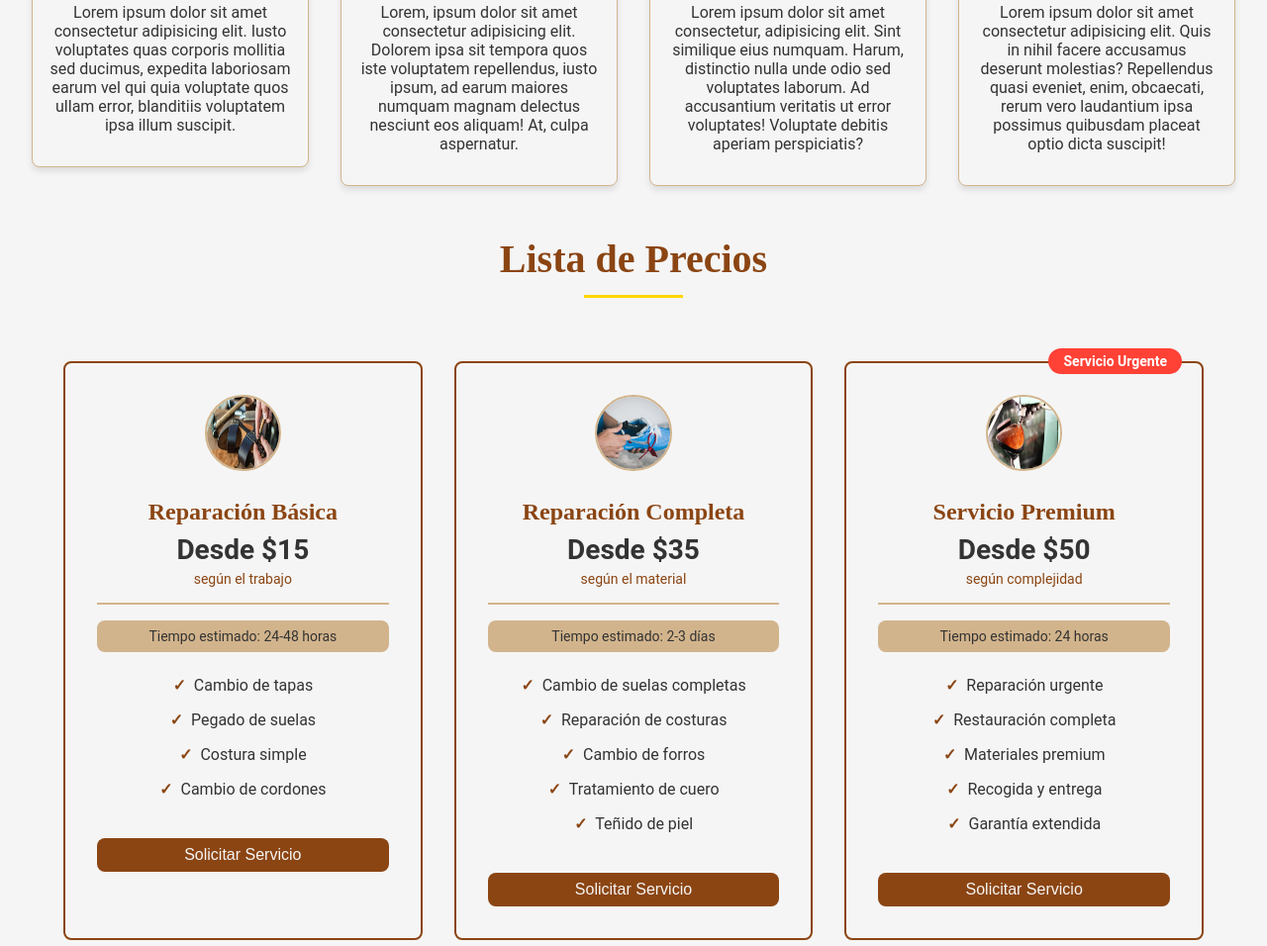
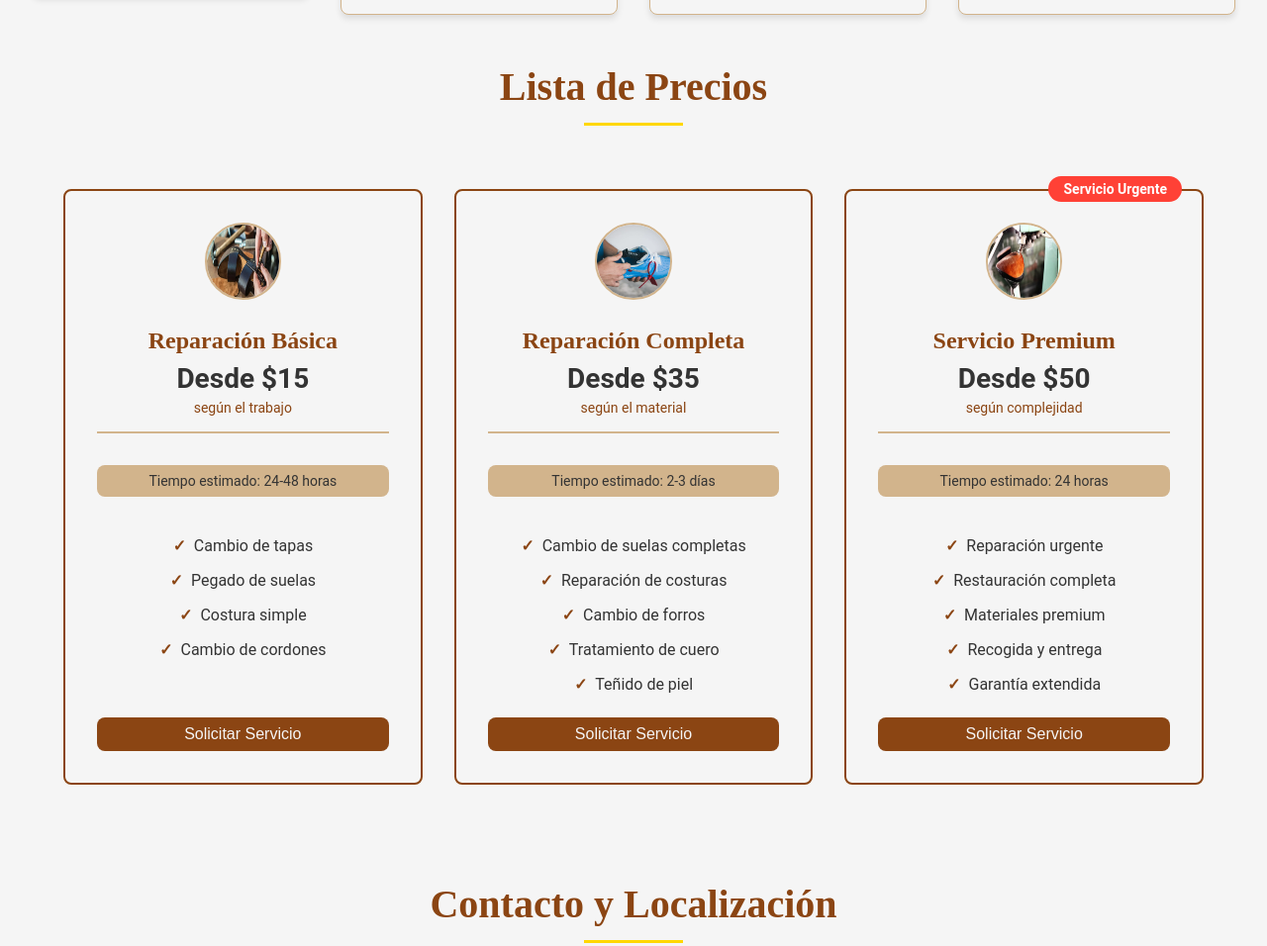
Before and after one commit to RedCuelebre/webShoeMaker, a plain HTML site: page index.html in a window 1280 px wide. Shown: the part 1432-2388 px from the top of the page at 99% size. Drawn offline with Linux system fonts and the light colour scheme.

Commit message:
Corrections in the layout.
The format of the over section is changed, leaving it to two columns and the misalignment of the "Request service" button on the PriceList apartment is corrected.

```diff
--- a/css/styles.css
+++ b/css/styles.css
@@ -322,6 +322,11 @@ h2::after {
 
 /* Service Card */
 .service-card {
+    display:flex;
+    flex-direction: column;
+    justify-content: space-between;
+    min-height: 350px;
+    max-height: auto;
     background-color: var(--color-neutral);
     border: 2px solid var(--color-primary);
     border-radius: var(--border-radius);
@@ -405,7 +410,7 @@ h2::after {
     cursor: pointer;
     transition: all 0.3s ease;
     width: 100%;
-    margin-top: var(--spacing-medium);
+    margin-top: auto;
 }
 
 .service-button:hover {
--- a/index.html
+++ b/index.html
@@ -36,10 +36,15 @@
     </header>
     <main>
         <section id="OverMe" class="card">
+            <h2>Sobre mi</h2>
+            <div class="contact-grid">
+                <div>
                     <img src="/img/overmefoto.png" alt="El zapatero">
-            <h2>Sobre mi</h2>
+                </div>
+                <div>
                     <p>
-                Lorem ipsum dolor sit amet, consectetur adipiscing elit. Nullam nec purus nec nunc ultricies ultricies.
+                        Lorem ipsum dolor sit amet, consectetur adipiscing elit. Nullam nec purus nec nunc ultricies
+                        ultricies.
                         Nullam nec purus nec nunc ultricies ultricies. Nullam nec purus nec nunc ultricies ultricies.
                         Nullam nec purus nec nunc ultricies ultricies. Nullam nec purus nec nunc ultricies ultricies.
                         Nullam nec purus nec nunc ultricies ultricies. Nullam nec purus nec nunc ultricies ultricies.
@@ -51,6 +56,8 @@
                         Nullam nec purus nec nunc ultricies ultricies. Nullam nec purus nec nunc ultricies ultricies.
                         Nullam nec purus nec nunc ultricies ultricies. Nullam nec purus nec nunc ultricies ultricies.
                     </p>
+                </div>
+            </div>
         </section>
         <section id="Portfolio">
             <h2>Trabajos que realizo</h2>
```
Lines whose indentation alone changed are shown as unchanged.
